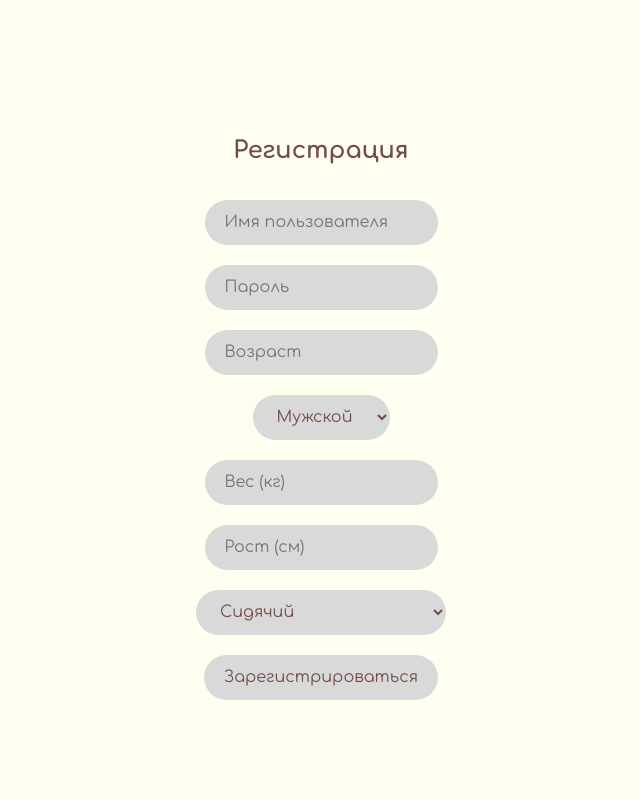
After one commit to MitrichevGeorge/innocamp2026, a Flask app: page /register in a window 1280 px wide. The commit adds this page. Shown: the whole page, without its empty margins (319-959 px from the left). Run offline with Flask 3, Linux system fonts and the light colour scheme.

Commit message:
register

```diff
--- a/src/app.py
+++ b/src/app.py
@@ -41,7 +41,7 @@ def login():
         username = request.form.get('username')
         password = request.form.get('password')
 
-        if username == "q" and password == "123":
+        if username == "alex" and password == "123":
             return redirect(url_for('products'))
         else:
             error_text = "Неверный логин или пароль"
@@ -49,4 +49,28 @@ def login():
 
     return render_template("login.html")
 
+@app.route("/register", methods=['GET', 'POST'])
+def register():
+    if request.method == 'POST':
+        username = request.form.get('username')
+        password = request.form.get('password')
+        age = request.form.get('age')
+        gender = request.form.get('gender')
+        weight = request.form.get('weight')
+        height = request.form.get('height')
+        activity = request.form.get('activity')
+
+        if not all([username, password, age, gender, weight, height, activity]):
+            return render_template('register.html', error="Пожалуйста, заполните все поля.")
+
+        try:
+            age = int(age)
+            weight = float(weight)
+            height = int(height)
+        except ValueError:
+            return render_template('register.html', error="Некорректный формат числовых полей.")
+
+        return redirect(url_for('login'))
+    return render_template("register.html")
+
 asgi_app = WsgiToAsgi(app)
--- a/src/templates/login.html
+++ b/src/templates/login.html
@@ -22,6 +22,7 @@
             <input type="password" id="password" name="password" class="field" placeholder="Пароль" required autocomplete="current-password">
 
             <button type="submit" class="field">Войти</button>
+            <a href="/register">Зарегистрироваться</a>
         </form>
     </div>
 </body>
--- /dev/null
+++ b/src/templates/register.html
@@ -0,0 +1,45 @@
+<!DOCTYPE html>
+<html lang="ru">
+<head>
+    <meta charset="UTF-8">
+    <meta name="viewport" content="width=device-width, initial-scale=1.0">
+    <title>Регистрация | GYD</title>
+    <link rel="stylesheet" href="{{ url_for('static', filename='css/style.css') }}">
+
+    <link rel="preconnect" href="https://fonts.googleapis.com">
+    <link rel="preconnect" href="https://fonts.gstatic.com" crossorigin>
+    <link href="https://fonts.googleapis.com/css2?family=Comfortaa:wght@300..700&family=Courier+Prime:ital,wght@0,400;0,700;1,400;1,700&family=Montserrat:ital,wght@0,100..900;1,100..900&display=swap" rel="stylesheet">
+</head>
+<body class="container fullh">
+    <div class="centrer">
+        <form method="POST" class="loginform">
+            <h1>Регистрация</h1>
+
+            {% if error %}
+                <div class="error-message">{{ error }}</div>
+            {% endif %}
+
+            <input type="text" id="username" name="username" class="field" placeholder="Имя пользователя" required autocomplete="username">
+            <input type="password" id="password" name="password" class="field" placeholder="Пароль" required autocomplete="new-password">
+            <input type="number" id="age" name="age" class="field" placeholder="Возраст" required min="1">
+
+            <select id="gender" name="gender" class="field" required>
+                <option value="male" selected>Мужской</option>
+                <option value="female">Женский</option>
+            </select>
+
+            <input type="number" step="0.1" id="weight" name="weight" class="field" placeholder="Вес (кг)" required min="1">
+            <input type="number" id="height" name="height" class="field" placeholder="Рост (см)" required min="50">
+
+            <select id="activity" name="activity" class="field" required>
+                <option value="sedentary" selected>Сидячий</option>
+                <option value="light">Легкая активность</option>
+                <option value="moderate">Средняя активность</option>
+                <option value="active">Высокая активность</option>
+            </select>
+
+            <button type="submit" class="field">Зарегистрироваться</button>
+        </form>
+    </div>
+</body>
+</html>
```
Also changed, not shown: src/static/css/style.css (+9 -1 lines).
